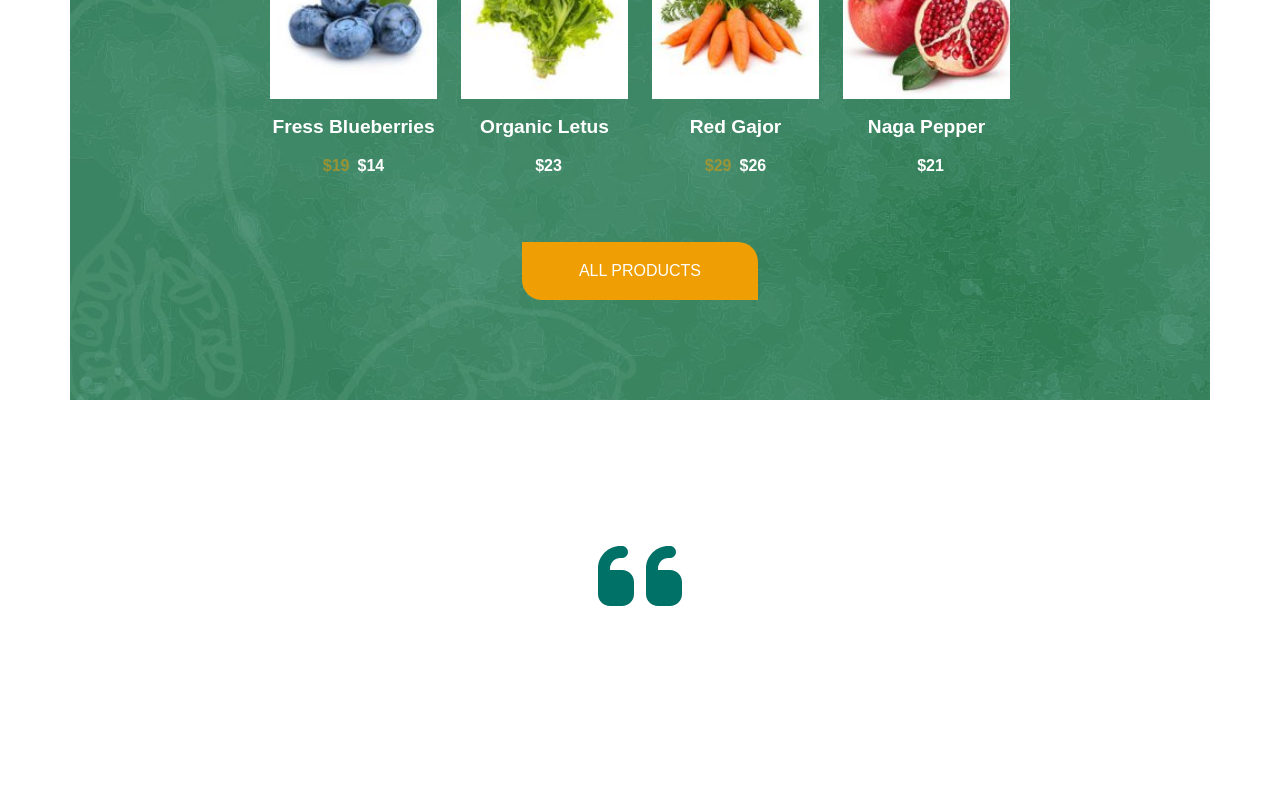
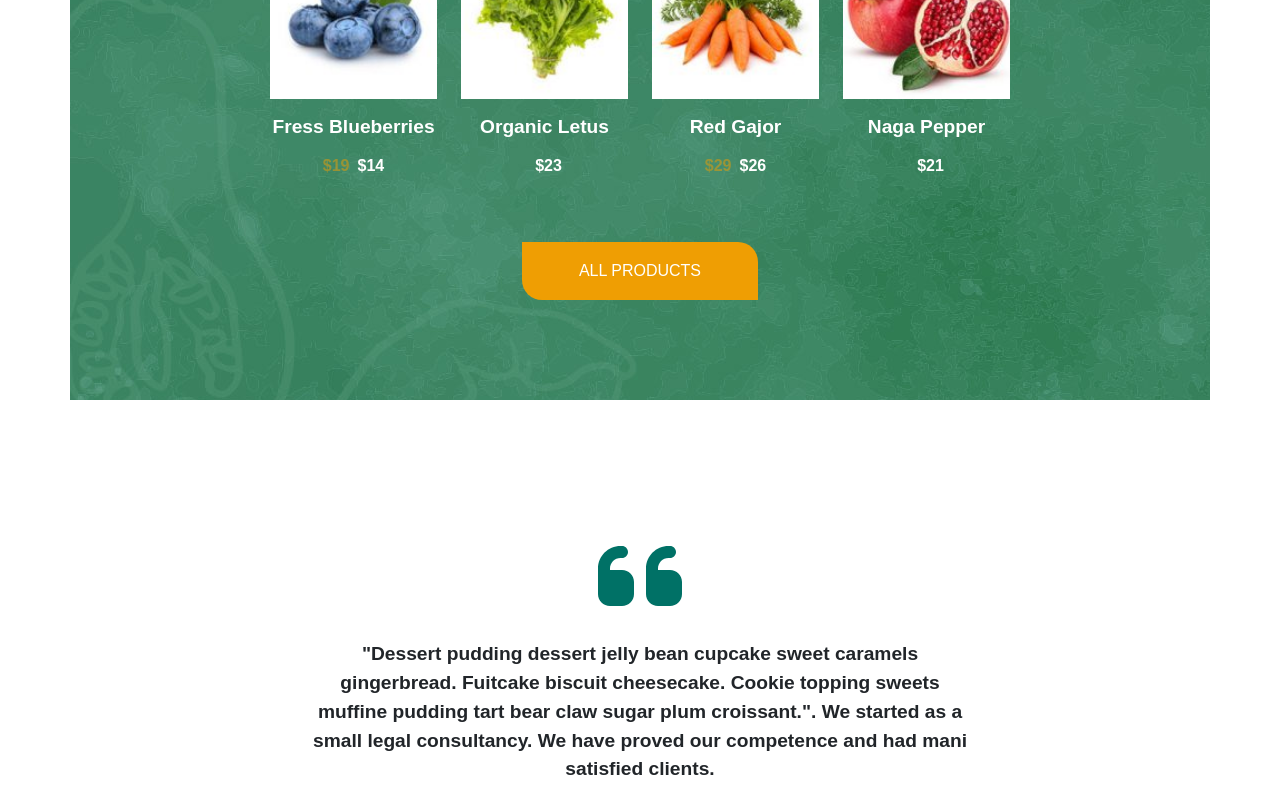
Before and after one commit to Flopiras/proj-html-vuejs, a Vue app: page / in a window 1280 px wide. Shown: the part 2156-2956 px from the top of the page. Before the commit the page ends 2780 px from the top, so only its background shows below. Built offline with nearby package versions, Linux system fonts and the light colour scheme.

Commit message:
add quote

```diff
--- a/src/components/main/SectionQuote.vue
+++ b/src/components/main/SectionQuote.vue
@@ -3,6 +3,13 @@
         <div class="container">
             <div class="marks">
                 <FontAwesomeIcon icon="fa-quote-left" class="fa-2xl" />
+            </div>
+            <div class="quote">
+                <p>
+                    "Dessert pudding dessert jelly bean cupcake sweet caramels gingerbread. Fuitcake biscuit cheesecake.
+                    Cookie topping sweets muffine pudding tart bear claw sugar plum croissant.". We started as a small legal
+                    consultancy. We have proved our competence and had mani satisfied clients.
+                </p>
             </div>
         </div>
     </section>
@@ -19,4 +26,12 @@ section {
     font-size: 3rem;
     color: $main-color;
 }
+
+.quote {
+    width: 60%;
+    margin: 1rem auto;
+    font-weight: 600;
+    font-size: 1.2rem;
+
+}
 </style>
```
